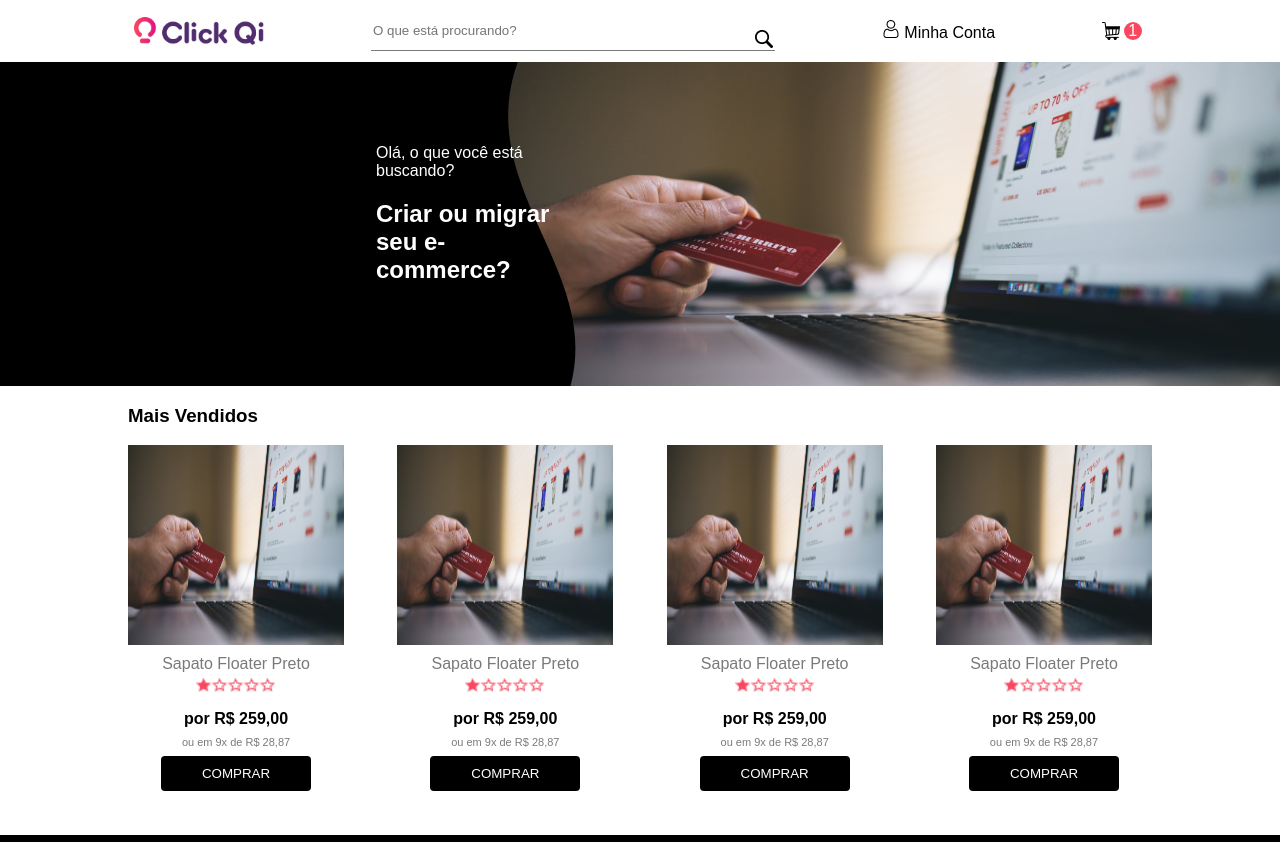
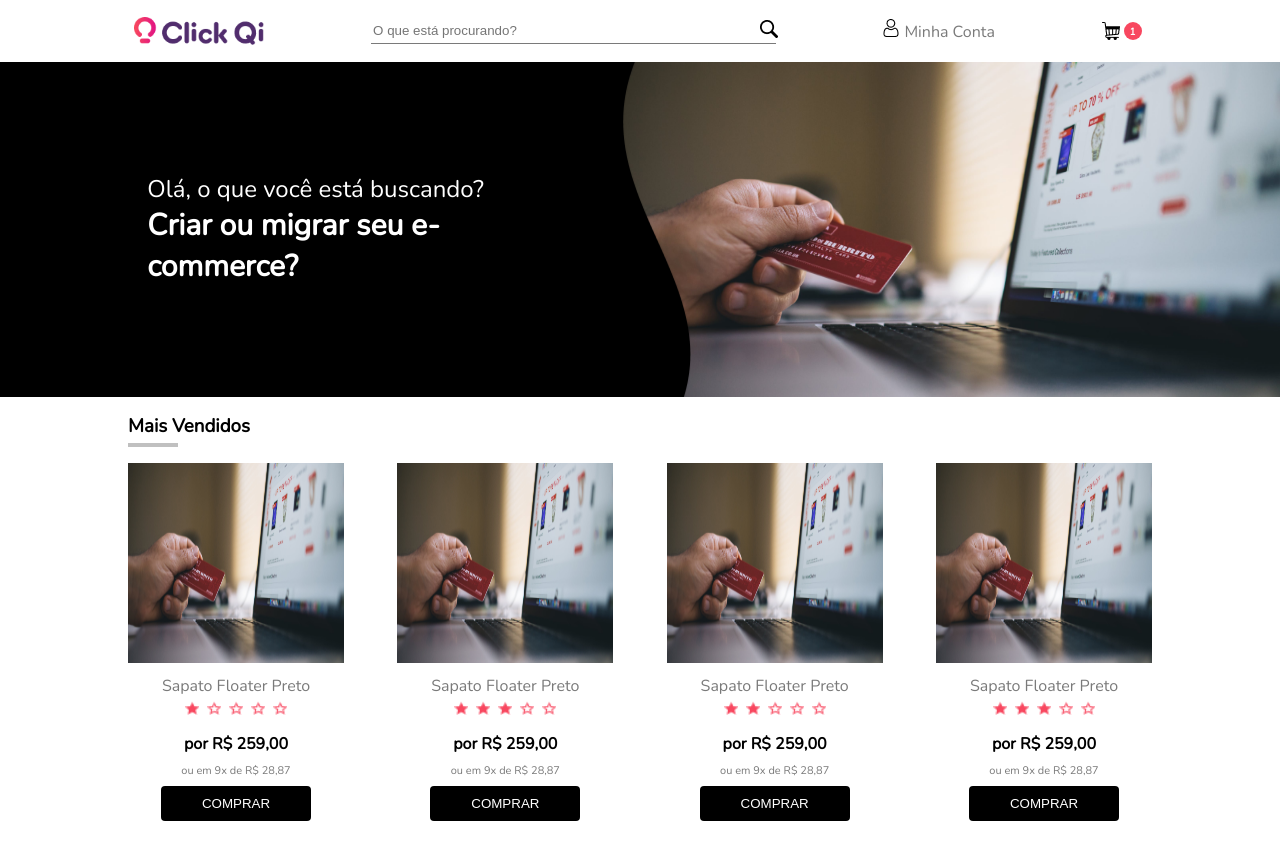
Before and after one commit to pcbsytem/corebiz-challenge, a website: page index.html in a window 1280 px wide. Shown: the top 842 px of the page. Drawn offline with nearby package versions, Linux system fonts and the light colour scheme.

Commit message:
Improvements in layout

```diff
--- a/index.html
+++ b/index.html
@@ -4,7 +4,9 @@
 <head>
   <meta charset="UTF-8">
   <meta name="viewport" content="width=device-width, initial-scale=1.0">
-  <title>Document</title>
+  <title>Corebiz Shop</title>
+  <link href="https://fonts.googleapis.com/css?family=Nunito&display=swap" rel="stylesheet">
+  <link rel="stylesheet" type="text/css" href="./src/assets/style/index.css">
 </head>
 
 <body>
@@ -12,17 +14,19 @@
     <div class="container">
       <img class="logo" src="./src/assets/image/logo-click-qi.png" alt="logo-click-qi">
       <div class="search">
-        <input type="search" name="search" placeholder="O que está procurando?">
+        <input type="text" name="search" placeholder="O que está procurando?">
       </div>
 
       <div>
         <img src="./src/assets/image/user.png" alt="usuario">
-        <span>Minha Conta</span>
+        <span style="color: #7A7A7A;">Minha Conta</span>
       </div>
 
       <div class="shopping">
         <img src="./src/assets/image/shopping-cart.png" alt="carrinho">
-        <span class="indicator">1</span>
+        <span class="indicator">
+          <b style="font-size: 10px;margin: 3px 0;display: block;">1</b>
+        </span>
       </div>
     </div>
   </header>
@@ -31,13 +35,17 @@
     <div class="wave">
       <div>
         <div>Olá, o que você está buscando?</div>
-        <h2>Criar ou migrar seu e-commerce?</h2>
+        <h2 style="margin: 0;">Criar ou migrar seu e-commerce?</h2>
       </div>
     </div>
   </section>
 
   <section class="prateleira">
-    <h3>Mais Vendidos</h3>
+    <div style="margin: 16px 0;">
+      <h3 style="margin: 0 0 4px;">Mais Vendidos</h3>
+      <div style="border-bottom: 4px solid #C0C0C0;width: 50px;"></div>
+    </div>
+
     <div class="container">
 
       <div class="item-shop">
@@ -47,11 +55,33 @@
           <p class="name">Sapato Floater Preto</p>
 
           <div class="stars">
-            <img class="star" src="./src/assets/image/star-full.png" alt="estrela">
-            <img class="star" src="./src/assets/image/start-empty.png" alt="estrela">
-            <img class="star" src="./src/assets/image/start-empty.png" alt="estrela">
-            <img class="star" src="./src/assets/image/start-empty.png" alt="estrela">
-            <img class="star" src="./src/assets/image/start-empty.png" alt="estrela">
+            <div class="star full"></div>
+            <div class="star"></div>
+            <div class="star"></div>
+            <div class="star"></div>
+            <div class="star"></div>
+          </div>
+        </div>
+
+        <h4 class="value">por R$ 259,00</h4>
+        <div class="parcelas">ou em 9x de R$ 28,87</div>
+
+        <button class="button">COMPRAR</button>
+      </div>
+
+      <div class="item-shop">
+        <div style="text-align: end;"></div>
+        <img class="image" src="./src/assets/image/payment.png" alt="produto">
+
+        <div class="product">
+          <p class="name">Sapato Floater Preto</p>
+
+          <div class="stars">
+            <div class="star full"></div>
+            <div class="star full"></div>
+            <div class="star full"></div>
+            <div class="star"></div>
+            <div class="star"></div>
           </div>
         </div>
 
@@ -68,11 +98,11 @@
           <p class="name">Sapato Floater Preto</p>
 
           <div class="stars">
-            <img class="star" src="./src/assets/image/star-full.png" alt="estrela">
-            <img class="star" src="./src/assets/image/start-empty.png" alt="estrela">
-            <img class="star" src="./src/assets/image/start-empty.png" alt="estrela">
-            <img class="star" src="./src/assets/image/start-empty.png" alt="estrela">
-            <img class="star" src="./src/assets/image/start-empty.png" alt="estrela">
+            <div class="star full"></div>
+            <div class="star full"></div>
+            <div class="star"></div>
+            <div class="star"></div>
+            <div class="star"></div>
           </div>
         </div>
 
@@ -89,32 +119,11 @@
           <p class="name">Sapato Floater Preto</p>
 
           <div class="stars">
-            <img class="star" src="./src/assets/image/star-full.png" alt="estrela">
-            <img class="star" src="./src/assets/image/start-empty.png" alt="estrela">
-            <img class="star" src="./src/assets/image/start-empty.png" alt="estrela">
-            <img class="star" src="./src/assets/image/start-empty.png" alt="estrela">
-            <img class="star" src="./src/assets/image/start-empty.png" alt="estrela">
-          </div>
-        </div>
-
-        <h4 class="value">por R$ 259,00</h4>
-        <div class="parcelas">ou em 9x de R$ 28,87</div>
-
-        <button class="button">COMPRAR</button>
-      </div>
-
-      <div class="item-shop">
-        <img class="image" src="./src/assets/image/payment.png" alt="produto">
-
-        <div class="product">
-          <p class="name">Sapato Floater Preto</p>
-
-          <div class="stars">
-            <img class="star" src="./src/assets/image/star-full.png" alt="estrela">
-            <img class="star" src="./src/assets/image/start-empty.png" alt="estrela">
-            <img class="star" src="./src/assets/image/start-empty.png" alt="estrela">
-            <img class="star" src="./src/assets/image/start-empty.png" alt="estrela">
-            <img class="star" src="./src/assets/image/start-empty.png" alt="estrela">
+            <div class="star full"></div>
+            <div class="star full"></div>
+            <div class="star full"></div>
+            <div class="star"></div>
+            <div class="star"></div>
           </div>
         </div>
 
@@ -127,160 +136,9 @@
     </div>
   </section>
 
-  <section style="height: 213px;bottom: 9px;background: #000000;">
+  <section style="height: 213px;bottom: 9px;background: #000000;margin: 36px 0 0;">
 
   </section>
-
 </body>
-<style>
-  body {
-    margin: 0;
-    font-family: Arial, Helvetica, sans-serif;
-  }
-
-  .header {
-    height: 46px;
-    padding: 8px;
-    display: flex;
-    align-items: center;
-    justify-content: center;
-  }
-
-  .header .container {
-    width: 80%;
-    display: flex;
-    align-items: center;
-    justify-content: space-between;
-  }
-
-  .header .container .logo {
-    height: auto;
-    width: 130px;
-  }
-
-  .header .search {
-    border-bottom: 1px solid #7A7A7A;
-    width: 40%;
-  }
-
-  .header .search input {
-    border: none;
-    outline: none;
-    background-image: url(./src/assets/image/search.png);
-    background-repeat: no-repeat;
-    background-position: right 18px;
-    height: 38px;
-    width: 99.5%;
-  }
-
-  .header .shopping {
-    display: flex;
-    align-items: center;
-  }
-
-  .header .shopping .indicator {
-    width: 18px;
-    height: 18px;
-    background-color: #F8475F;
-    color: #ffffff;
-    border-radius: 50%;
-    display: inline-block;
-    text-align: center;
-    margin: 0 4px;
-  }
-
-  .banner {
-    background-image: url(./src/assets/image/payment.png);
-    background-repeat: no-repeat;
-    background-position: right;
-    background-size: 62% 100%;
-  }
-
-  .banner .wave {
-    width: 45%;
-    display: flex;
-    align-items: center;
-    justify-content: flex-end;
-    height: 324px;
-    color: #ffffff;
-    background-image: url(./src/assets/image/mask.png);
-    background-position: inherit;
-  }
-
-  .banner .wave div {
-    width: 200px;
-  }
-
-  .prateleira {
-    height: 430px;
-    width: 80%;
-    margin: 0 auto;
-  }
-
-  .prateleira .container {
-    display: flex;
-    justify-content: space-between;
-  }
-
-  .prateleira .container .item-shop {
-    width: 216px;
-    padding: 0 0 18px;
-    text-align: center;
-    background-color: #ffffff;
-    transition: background-color ease 500ms;
-  }
-
-  .prateleira .container .item-shop:hover {
-    background-color: #E6E8EA;
-  }
-
-  .prateleira .container .item-shop .image {
-    width: 216px;
-    height: 200px;
-  }
-
-  .item-shop .button {
-    background-color: #000000;
-    padding: 10px 0;
-    color: #ffffff;
-    border: none;
-    width: 150px;
-    border-radius: 4px;
-    transition: opacity ease 500ms;
-  }
-
-  .item-shop .button:hover {
-    opacity: 0.8;
-  }
-
-  .item-shop .value {
-    margin: 8px 0;
-  }
-
-  .item-shop .parcelas {
-    font-size: 11px;
-    color: #7A7A7A;
-    margin-bottom: 8px;
-  }
-
-  .product {
-    margin: 6px 0 18px;
-  }
-
-  .product .name {
-    margin: 0 0 4px;
-    color: #7A7A7A;
-  }
-
-  .product .stars {
-    display: flex;
-    justify-content: center;
-  }
-
-  .product .stars .star {
-    width: 16px;
-    height: auto;
-  }
-</style>
 
 </html>
--- /dev/null
+++ b/src/assets/style/index.css
@@ -0,0 +1,166 @@
+body {
+    margin: 0;
+    font-family: 'Nunito', sans-serif;
+  }
+
+  .header {
+    height: 46px;
+    padding: 8px;
+    display: flex;
+    align-items: center;
+    justify-content: center;
+  }
+
+  .header .container {
+    width: 80%;
+    display: flex;
+    align-items: center;
+    justify-content: space-between;
+  }
+
+  .header .container .logo {
+    height: auto;
+    width: 130px;
+  }
+
+  .header .search {
+    border-bottom: 1px solid #7A7A7A;
+    width: 40%;
+  }
+
+  .header .search input {
+    border: none;
+    outline: none;
+    background-image: url(../image/search.png);
+    background-repeat: no-repeat;
+    background-position: right 2px;
+    height: 23px;
+    width: 99.5%;
+  }
+
+  .header .shopping {
+    display: flex;
+    align-items: center;
+  }
+
+  .header .shopping .indicator {
+    width: 18px;
+    height: 18px;
+    background-color: #F8475F;
+    color: #ffffff;
+    border-radius: 50%;
+    display: inline-block;
+    text-align: center;
+    margin: 0 4px;
+  }
+
+  .banner {
+    background-image: url(../image/payment.png);
+    background-repeat: no-repeat;
+    background-position: right;
+    background-size: 52% 100%;
+  }
+
+  .banner .wave {
+    width: 54%;
+    display: flex;
+    align-items: center;
+    justify-content: center;
+    height: 335px;
+    color: #ffffff;
+    background-image: url(../image/mask.png);
+    background-position: inherit;
+  }
+
+  .banner .wave>div {
+    margin-right: 60px;
+  }
+
+  .banner .wave div div {
+    font-size: 24px;
+  }
+
+  .banner .wave div h2 {
+    width: 311px;
+    font-size: 30px;
+  }
+
+  .prateleira {
+    width: 80%;
+    margin: 0 auto;
+  }
+
+  .prateleira .container {
+    display: flex;
+    flex-wrap: wrap;
+    justify-content: space-between;
+  }
+
+  .prateleira .container .item-shop {
+    width: 216px;
+    padding: 0 0 18px;
+    text-align: center;
+    background-color: #ffffff;
+    transition: background-color ease 500ms;
+  }
+
+  .prateleira .container .item-shop:hover {
+    background-color: #E6E8EA;
+  }
+
+  .prateleira .container .item-shop .image {
+    width: 216px;
+    height: 200px;
+  }
+
+  .item-shop .button {
+    background-color: #000000;
+    padding: 10px 0;
+    color: #ffffff;
+    border: none;
+    width: 150px;
+    border-radius: 4px;
+    transition: opacity ease 500ms;
+  }
+
+  .item-shop .button:hover {
+    opacity: 0.8;
+  }
+
+  .item-shop .value {
+    margin: 8px 0;
+  }
+
+  .item-shop .parcelas {
+    font-size: 11px;
+    color: #7A7A7A;
+    margin-bottom: 8px;
+  }
+
+  .product {
+    margin: 6px 0 18px;
+  }
+
+  .product .name {
+    margin: 0 0 4px;
+    color: #7A7A7A;
+  }
+
+  .product .stars {
+    display: flex;
+    justify-content: center;
+  }
+
+  .product .stars .star {
+    width: 14px;
+    height: 14px;
+    margin: 0 4px;
+    background-image: url(../image/start-empty.png);
+    background-size: cover;
+    background-repeat: no-repeat;
+    transition: 200ms ease;
+  }
+
+  .product .stars .star:hover, .product .stars .star.full {
+    background-image: url(../image/star-full.png);
+  }
```
Also changed, not shown: src/assets/image/discount.png (added).
